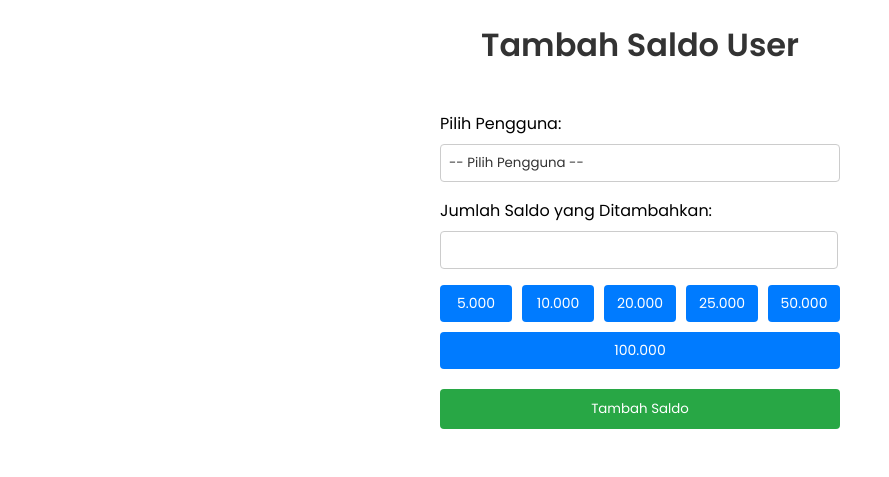
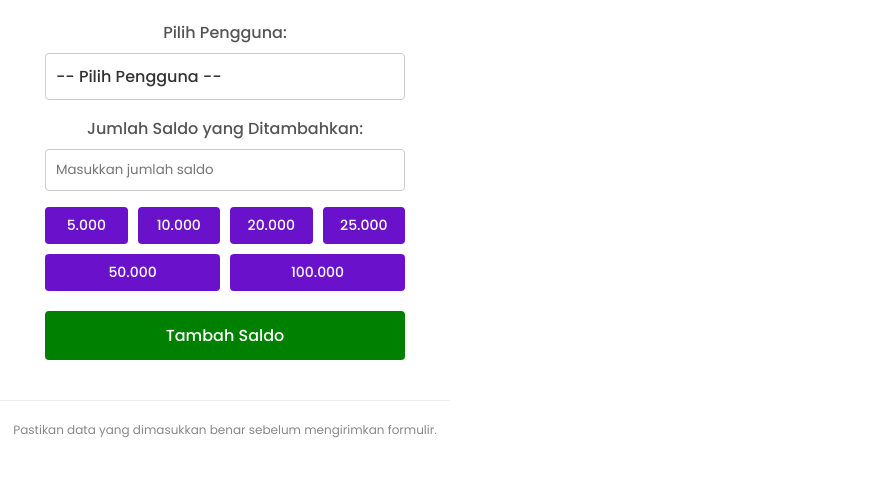
Before and after one commit to Sandhj/Wep-panel, a Flask app: page /tambah_saldo_user in a window 1280 px wide. Shown: the top 477 px of the page, without its empty margins (0-889 px from the left). Run offline with Flask 3, Linux system fonts and the light colour scheme.

Commit message:
Add files via upload

```diff
--- a/templates/users/tambah_saldo_user.html
+++ b/templates/users/tambah_saldo_user.html
@@ -5,49 +5,65 @@
     <meta name="viewport" content="width=device-width, initial-scale=1.0">
     <!-- Load Google Font Poppins -->
     <link href="https://fonts.googleapis.com/css2?family=Poppins:wght@400;500;600&display=swap" rel="stylesheet">
-    <title>Tambah Saldo user</title>
+    <title>Tambah Saldo User</title>
     <style>
         * {
             font-family: Poppins, sans-serif;
+            margin: 0;
+            padding: 0;
+            box-sizing: border-box;
+            -webkit-tap-highlight-color: transparent;
         }
         body {
             font-family: Poppins, sans-serif;
             margin: 0;
             padding: 0;
-            background-color: #fff;
+            background-color: #ffffff; /* Background putih */
+            color: #333; /* Warna teks default */
         }
         h1 {
-            color: #333;
+            color: #6a11cb; /* Judul dengan warna ungu */
             text-align: center;
+            margin-bottom: 10px;
+        }
+        p.subtitle {
+            color: #666; /* Subtitle abu-abu */
+            font-size: 14px;
+            text-align: center;
+            margin-bottom: 20px;
         }
         form {
             padding: 20px;
-            border-radius: 5px;
+            border-radius: 8px;
             max-width: 400px;
             margin: 0 auto;
+            background: #fff;
+
         }
         label {
             display: block;
             margin-bottom: 8px;
+            font-weight: 500;
+            color: #555; /* Warna teks label */
         }
         .custom-select {
             position: relative;
             width: 100%;
             margin-bottom: 16px;
-
         }
         .custom-select-button {
             width: 100%;
-            padding: 8px;
+            padding: 10px;
             border: 1px solid #ccc;
             border-radius: 4px;
             background-color: #fff;
             cursor: pointer;
             text-align: left;
             color: #333;
+            transition: border-color 0.3s ease;
         }
         .custom-select-button:hover {
-            background-color: #f0f0f0;
+            background-color: #fff; /* Border ungu saat hover */
         }
         .custom-select-dropdown {
             display: none;
@@ -61,35 +77,44 @@
             z-index: 10;
             max-height: 150px;
             overflow-y: auto;
+            box-shadow: 0 4px 10px rgba(0, 0, 0, 0.1);
         }
         .custom-select-dropdown.show {
             display: block;
         }
         .custom-select-option {
-            padding: 8px;
+            padding: 10px;
             cursor: pointer;
+            transition: background-color 0.3s ease;
         }
         .custom-select-option:hover {
             background-color: #f0f0f0;
         }
         input[type="number"] {
-            width: 95%;
-            padding: 8px;
+            width: 100%;
+            padding: 10px;
             margin-bottom: 16px;
             border: 1px solid #ccc;
             border-radius: 4px;
+            transition: border-color 0.3s ease;
+        }
+        input[type="number"]:focus {
+            border-color: #6a11cb; /* Border ungu saat difokuskan */
         }
         button {
-            background-color: #28a745;
+            background-color: green; /* Tombol dengan warna ungu */
             color: white;
-            padding: 10px 15px;
+            padding: 12px 15px;
             border: none;
             border-radius: 4px;
             cursor: pointer;
             width: 100%;
+            font-size: 1rem;
+            font-weight: 500;
+            transition: background-color 0.3s ease;
         }
         button:hover {
-            background-color: #218838;
+            background-color: #4e0d9b; /* Ungu lebih gelap saat hover */
         }
         .shortcut-buttons {
             display: flex;
@@ -98,7 +123,7 @@
             margin-bottom: 20px;
         }
         .shortcut-button {
-            background-color: #007bff;
+            background-color: #6a11cb; /* Shortcut button dengan warna ungu */
             color: white;
             padding: 8px 12px;
             border: none;
@@ -106,27 +131,38 @@
             cursor: pointer;
             font-size: 14px;
             flex: 1;
+            transition: background-color 0.3s ease;
         }
         .shortcut-button:hover {
-            background-color: #0056b3;
+            background-color: #4e0d9b; /* Ungu lebih gelap saat hover */
+        }
+        hr.divider {
+            border: none;
+            border-top: 1px solid #eee;
+            margin: 20px 0;
         }
         .messages {
             margin-top: 20px;
+            text-align: center;
         }
         .message-success {
-            color: green;
+            color: #28a745; /* Hijau untuk pesan sukses */
             font-weight: bold;
-            text-align: center;
         }
         .message-error {
-            color: red;
+            color: #dc3545; /* Merah untuk pesan error */
             font-weight: bold;
+        }
+        .footer-note {
+            margin-top: 20px;
+            font-size: 12px;
+            color: #888;
             text-align: center;
         }
     </style>
 </head>
 <body>
-    <h1>Tambah Saldo User</h1>
+    <div style="text-align: center; width: 100%; max-width: 450px;">
         <form method="POST" action="{{ url_for('add_balance') }}">
             <label>Pilih Pengguna:</label>
             <div class="custom-select">
@@ -140,7 +176,7 @@
             </div>
 
             <label for="balance">Jumlah Saldo yang Ditambahkan:</label>
-        <input type="number" id="balance" name="balance" min="1" required>
+            <input type="number" id="balance" name="balance" min="1" placeholder="Masukkan jumlah saldo" required>
 
             <!-- Tombol pintas untuk saldo -->
             <div class="shortcut-buttons">
@@ -152,7 +188,7 @@
                 <button type="button" class="shortcut-button" onclick="setBalance(100000)">100.000</button>
             </div>
 
-        <button type="submit">Tambah Saldo</button>
+            <button type="submit"><i class="fas fa-plus-circle"></i> Tambah Saldo</button>
 
             <!-- Menampilkan pesan flash -->
             {% with messages = get_flashed_messages(with_categories=true) %}
@@ -165,6 +201,13 @@
                 {% endif %}
             {% endwith %}
         </form>
+
+        <hr class="divider">
+
+        <div class="footer-note">
+            Pastikan data yang dimasukkan benar sebelum mengirimkan formulir.
+        </div>
+    </div>
 
     <!-- JavaScript untuk mengatur nilai saldo dan custom select -->
     <script>
```
Also changed, not shown: templates/users/kurangi_saldo_user.html (+60 -17 lines), templates/users/list_user.html (+34 -3 lines). Lines whose indentation alone changed are shown as unchanged.
